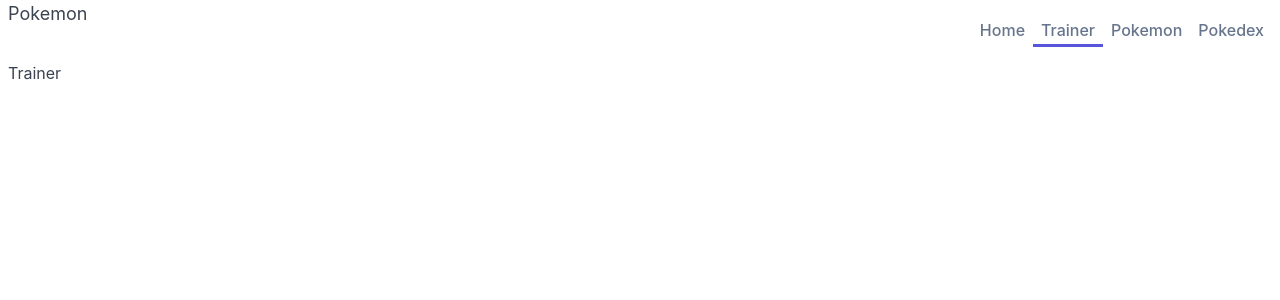
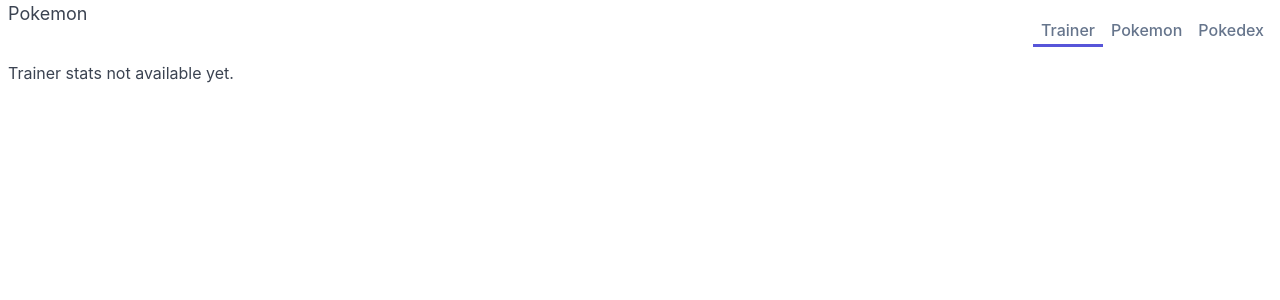
Before and after one commit to breeze4/pm-tt-tracker, a React (Create React App) app: page /trainer in a window 1280 px wide. Shown: the top 300 px of the page. Built offline with nearby package versions, Linux system fonts and the light colour scheme; what store would draw is missing.

Commit message:
add coming soon message for trainer; got rid of home route for now, just default to pm list view

```diff
--- a/src/APP_DATA.json
+++ b/src/APP_DATA.json
@@ -1,9 +1,5 @@
 {
   "navigation": [
-    {
-      "path": "",
-      "name": "Home"
-    },
     {
       "path": "trainer",
       "name": "Trainer"
--- a/src/App.js
+++ b/src/App.js
@@ -27,7 +27,7 @@
       <div className="app container">
         <Navigation />
         <div className="App-contents">
-          <Route exact path="/" component={Home} />
+          <Route exact path="/" component={PokemonListContainer} />
           <Route path="/pokedex" component={() => (<div>
             <Route exact path="/pokedex" component={PokedexContainer} />
             <Route path="/pokedex/:number"
--- a/src/components/Home.js
+++ b/src/components/Home.js
@@ -7,10 +7,8 @@
 class Home extends Component {
   render() {
     return (
-      <div className="Home">
-        Home
-        <ul className="Home-list">
-        </ul>
+      <div className="home">
+        Trainer stats not available yet.
       </div>
     );
   }
--- a/src/components/trainer/Trainer.js
+++ b/src/components/trainer/Trainer.js
@@ -7,10 +7,8 @@
 class Trainer extends Component {
   render() {
     return (
-      <div className="Trainer">
-        Trainer
-        <ul className="Trainer-list">
-        </ul>
+      <div className="trainer">
+        Trainer stats not available yet.
       </div>
     );
   }
```
